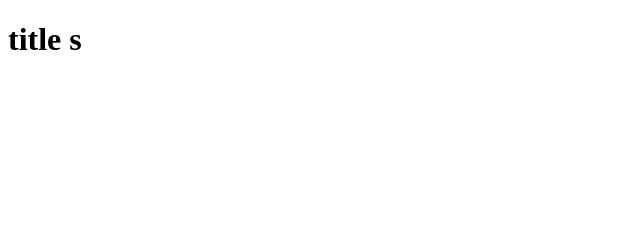
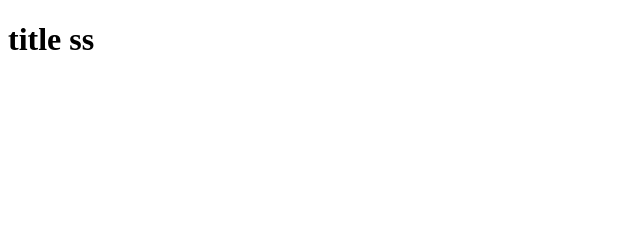
Before and after one commit to 113256/projects, a plain HTML site: page index.html in a window 1280 px wide. Shown: the top 240 px of the page, 0-640 px from the left. Drawn offline with Linux system fonts and the light colour scheme.

```diff
--- a/index.html
+++ b/index.html
@@ -8,7 +8,7 @@
 
  <body>
 
-<h1> title s</h1>
+<h1> title ss</h1>
 
  <object id="UnityObject" classid="clsid:444785F1-DE89-4295-863A-D46C3A781394"
         width="420" height="750"
```
